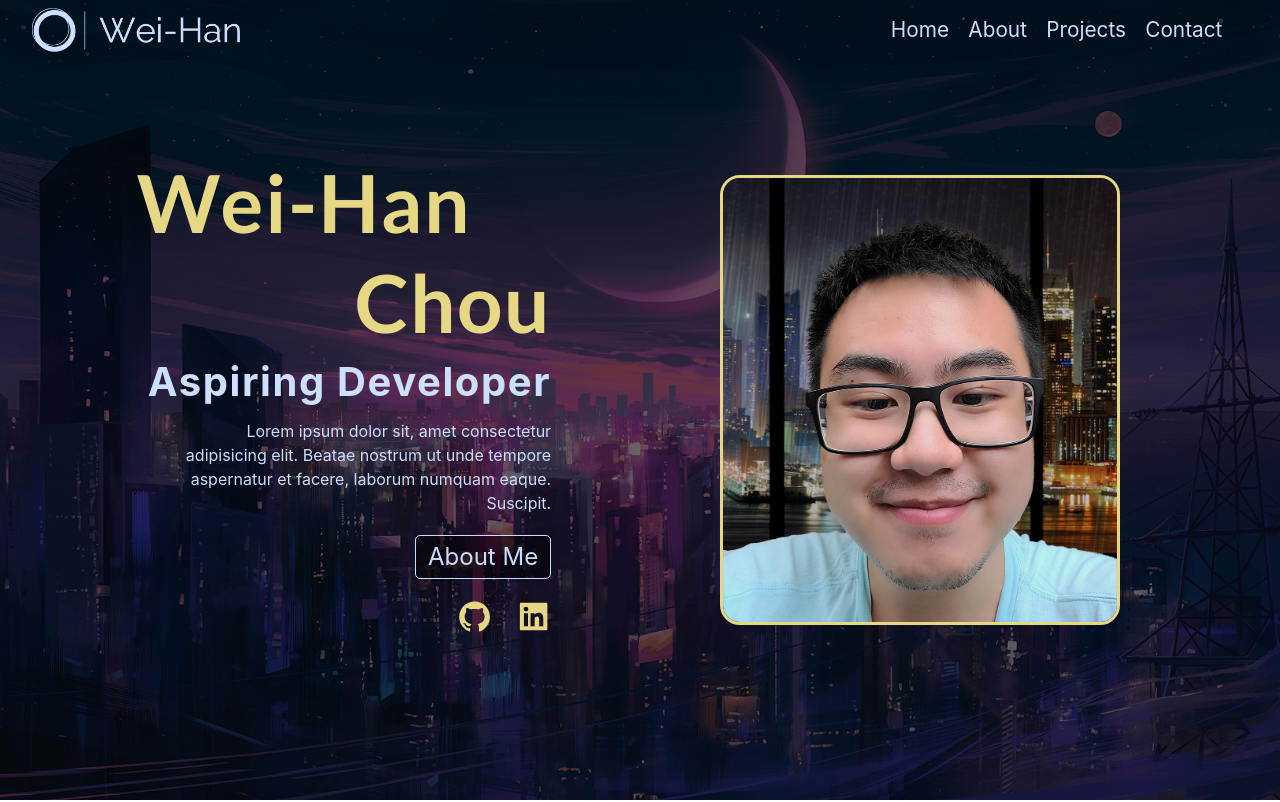
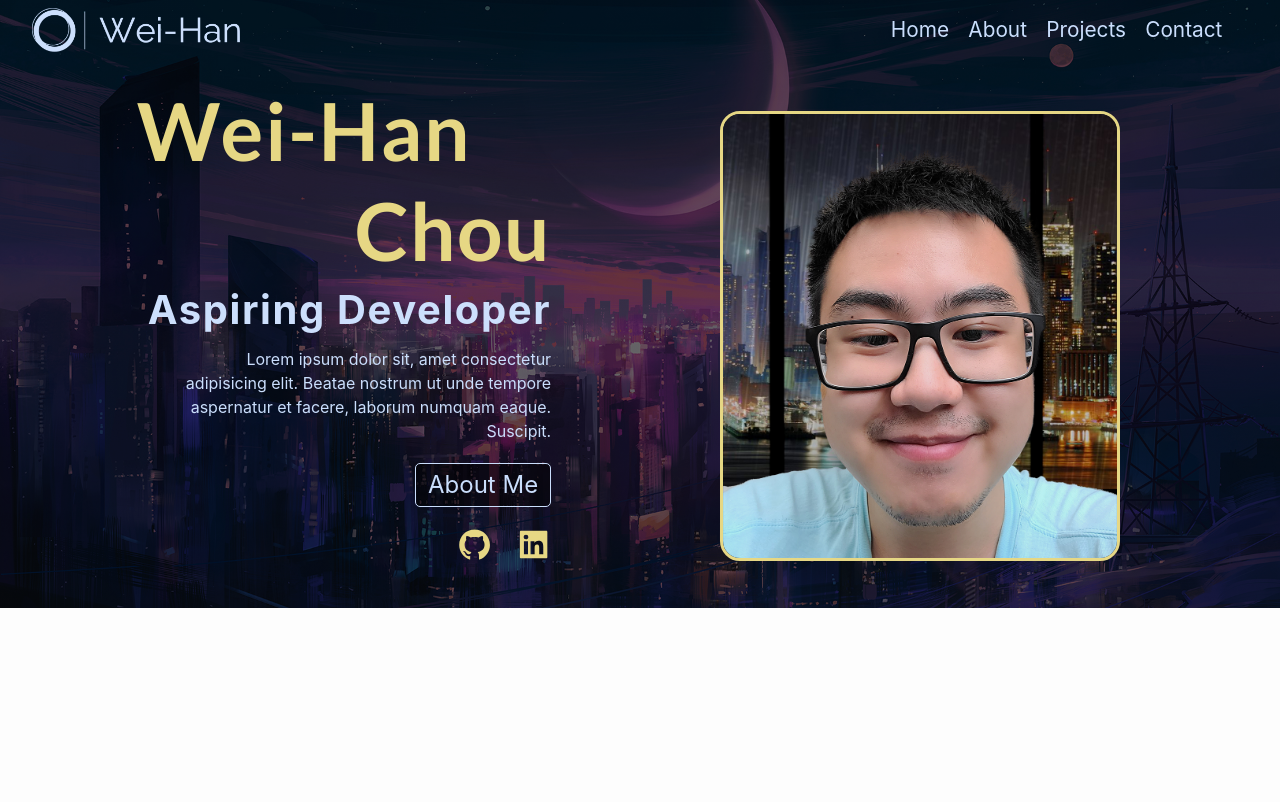
Before and after one commit to chouweihan/chouweihan.com, a React (Create React App) app: page / in a window 1280 px wide. Shown: the top 802 px of the page. Built offline with nearby package versions, Linux system fonts and the light colour scheme; a web font is replaced by a local one.

Commit message:
added sidebar button

```diff
--- a/src/components/Hero.js
+++ b/src/components/Hero.js
@@ -48,19 +48,20 @@ const Hero = () => {
 };
 
 const HeroWrapper = styled.div`
-  min-height: 100vh;
+  height: 100%;
   width: 100vw;
   background: linear-gradient(rgb(0, 0, 0, 0.6), rgba(0, 0, 0, 0.6)),
     url(${heroBackground}) center/cover no-repeat;
   background-attachment: fixed;
   display: grid;
   place-items: center;
+  padding-top: 4rem;
+  padding-bottom: 2rem;
 
   .hero-img {
     display: grid;
     place-items: center;
-    margin-bottom: -3rem;
-    margin-top: 5rem;
+    margin-top: 2rem;
     img {
       width: 220px;
       height: 220px;
@@ -111,6 +112,7 @@ const HeroWrapper = styled.div`
   }
 
   .hero-info {
+    margin-top: 1rem;
     display: flex;
     flex-direction: column;
     .firstName {
@@ -137,7 +139,6 @@ const HeroWrapper = styled.div`
 
     .hero-img {
       grid-column: 2;
-      margin: 0;
       padding-right: 5rem;
       img {
         width: 400px;
--- a/src/components/Navbar.js
+++ b/src/components/Navbar.js
@@ -4,6 +4,7 @@ import logo_light from "../assets/logo-light.png";
 import logo_dark from "../assets/logo-dark.svg";
 import { Link } from "react-router-dom";
 import { links } from "../data/linksData";
+import { BsReverseLayoutSidebarInsetReverse } from "react-icons/bs";
 
 const Navbar = () => {
   const [navScroll, setNavScroll] = useState(false);
@@ -27,6 +28,11 @@ const Navbar = () => {
               <img src={navScroll ? logo_dark : logo_light} alt="Home" />
             </Link>
           </div>
+
+          <button class="sidebar-btn">
+            <BsReverseLayoutSidebarInsetReverse />
+          </button>
+
           <ul className="nav-links">
             {links.map((link) => {
               return (
@@ -53,11 +59,33 @@ const Nav = styled.nav`
   justify-content: center;
   transition: all 0.15s linear;
   background: transparent;
+
+  .sidebar-btn {
+    border: transparent;
+    background: transparent;
+    color: var(--color-logo);
+    transition: var(--transition);
+
+    font-size: 1.7rem;
+  }
+
+  .sidebar-btn:hover {
+    transform: rotate(90deg);
+    color: var(--color-gold);
+  }
+
   ${({ navScroll }) =>
     navScroll &&
     css`
       background-color: var(--color-background);
       box-shadow: var(--light-shadow);
+      .sidebar-btn {
+        color: var(--color-logo-dark);
+      }
+
+      .sidebar-btn:hover {
+        color: var(--color-darker);
+      }
     `}
 
   .nav-center {
@@ -77,7 +105,7 @@ const Nav = styled.nav`
   }
 
   .nav-links {
-    display: flex;
+    display: none;
     align-items: center;
     padding-right: 1rem;
     li {
@@ -108,6 +136,12 @@ const Nav = styled.nav`
   }
 
   @media screen and (min-width: 992px) {
+    .sidebar-btn {
+      display: none;
+    }
+    .nav-links {
+      display: flex;
+    }
     .nav-header {
       img {
         width: 13rem;
```
